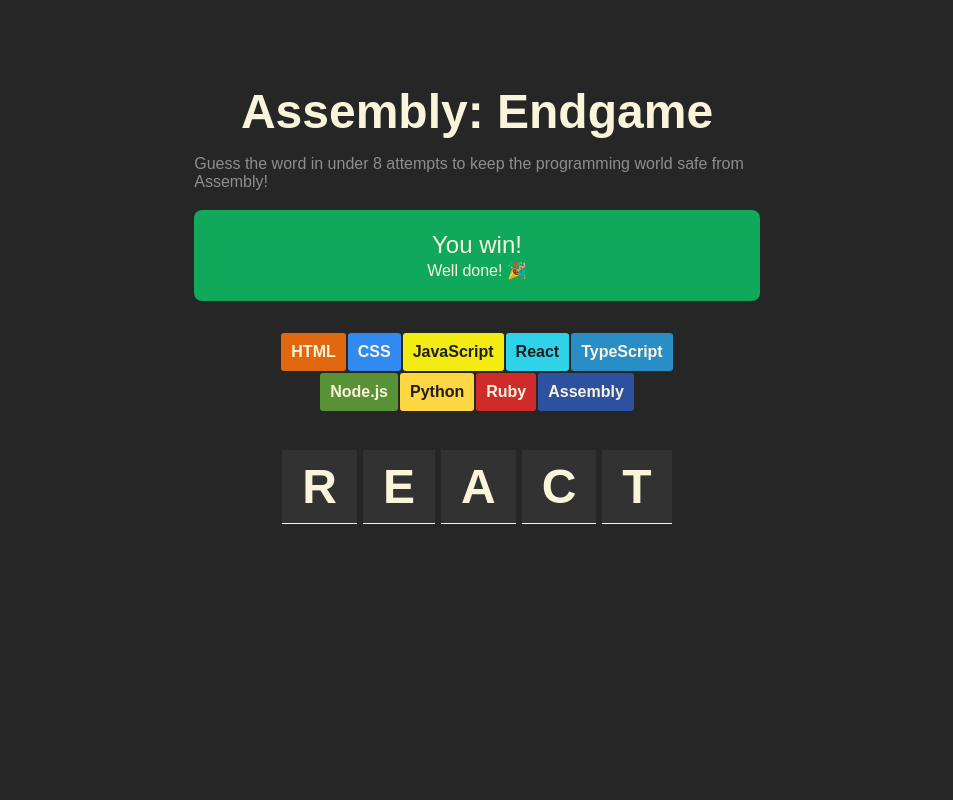
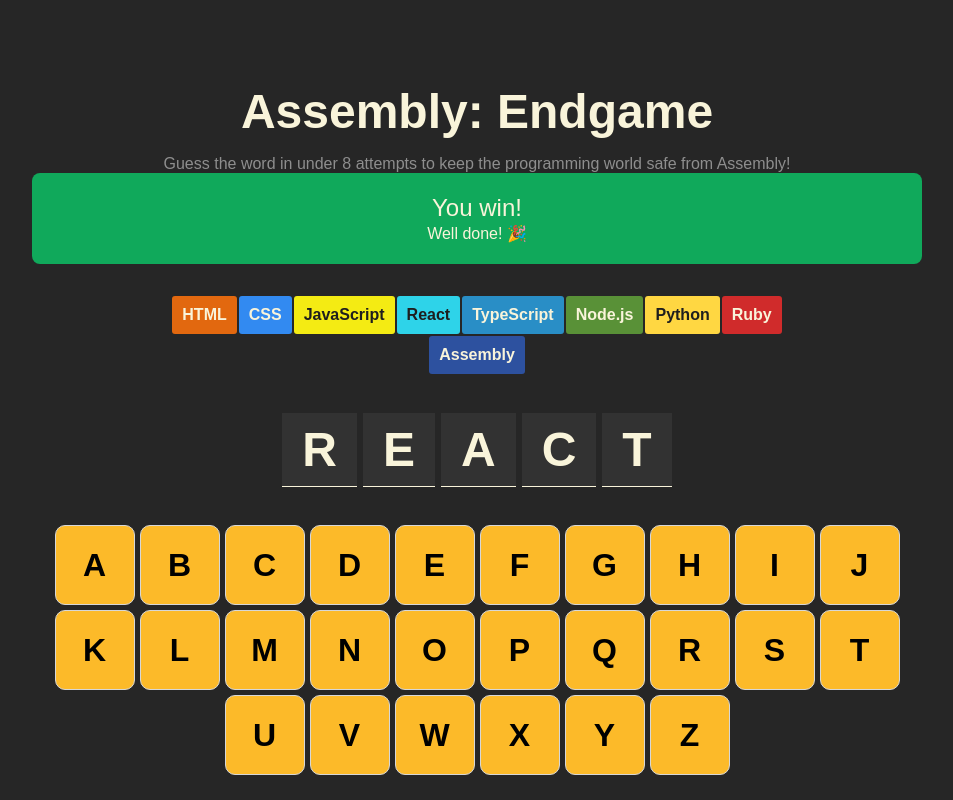
Before and after one commit to JamieJB123/react-assembly-endgame, a React (Vite) app: page / in a window 1280 px wide. Shown: the whole page, without its empty margins (163-1116 px from the left). Built offline with nearby package versions, Linux system fonts and the light colour scheme.

Commit message:
Add 'keyboard' section / components by mapping over an array of alphabet letters. Style keyboard

```diff
--- a/src/App.css
+++ b/src/App.css
@@ -90,3 +90,23 @@
   border-bottom: 1px solid #F9F4DA;
   margin: 1rem 3px;
 }
+
+.keyboard-section {
+  display: flex;
+  justify-content: center;
+  flex-wrap: wrap;
+  gap: 5px;
+  margin-top: 3rem;
+  max-width: 80%;
+}
+
+.keyboard {
+  width: 80px;
+  height: 80px;
+  font-weight: 700;
+  font-size: 2rem;
+  border-radius: 10px;
+  text-transform: uppercase;
+  background-color: #FCBA29;
+  border: 1px solid #D7D7D7;
+}
--- a/src/App.jsx
+++ b/src/App.jsx
@@ -4,6 +4,7 @@
 import Status from './components/Status'
 import Chips from './components/Chips'
 import Word from './components/Word'
+import Keyboard from './components/Keyboard'
 import {languages} from '../languages'
 import { nanoid } from 'nanoid'
 
@@ -15,8 +16,11 @@
 
   const letterArray = currentWord.split("")
   const letterElements = letterArray.map(letter =>
-      <Word letter={letter}/>
+      <Word key={nanoid()} letter={letter}/>
     )
+
+  const alphabet = "abcdefghijklmnopqrstuvwxyz"
+  const keyboardElements = alphabet.split("").map((letter) => <Keyboard key={nanoid()} letter={letter}/>)
 
   return (
     <>
@@ -29,6 +33,9 @@
         <section className="letter-section">
           {letterElements}
         </section>
+        <section className="keyboard-section">
+          {keyboardElements}
+        </section>
       </main>
     </>
   )
--- /dev/null
+++ b/src/components/Keyboard.jsx
@@ -0,0 +1,5 @@
+export default function Keyboard({letter}) {
+    return (
+        <button className="keyboard">{letter}</button>
+    )
+}
```
